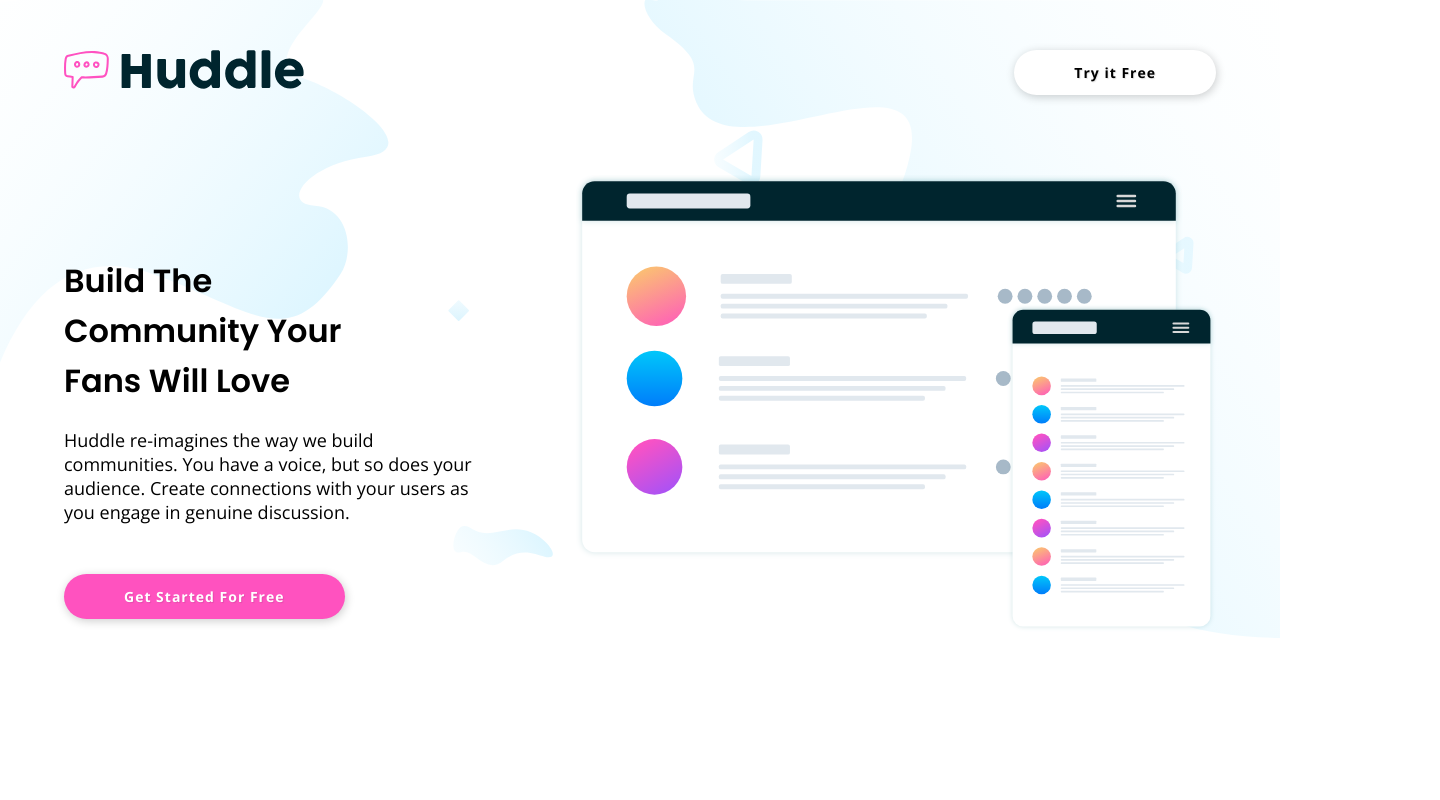
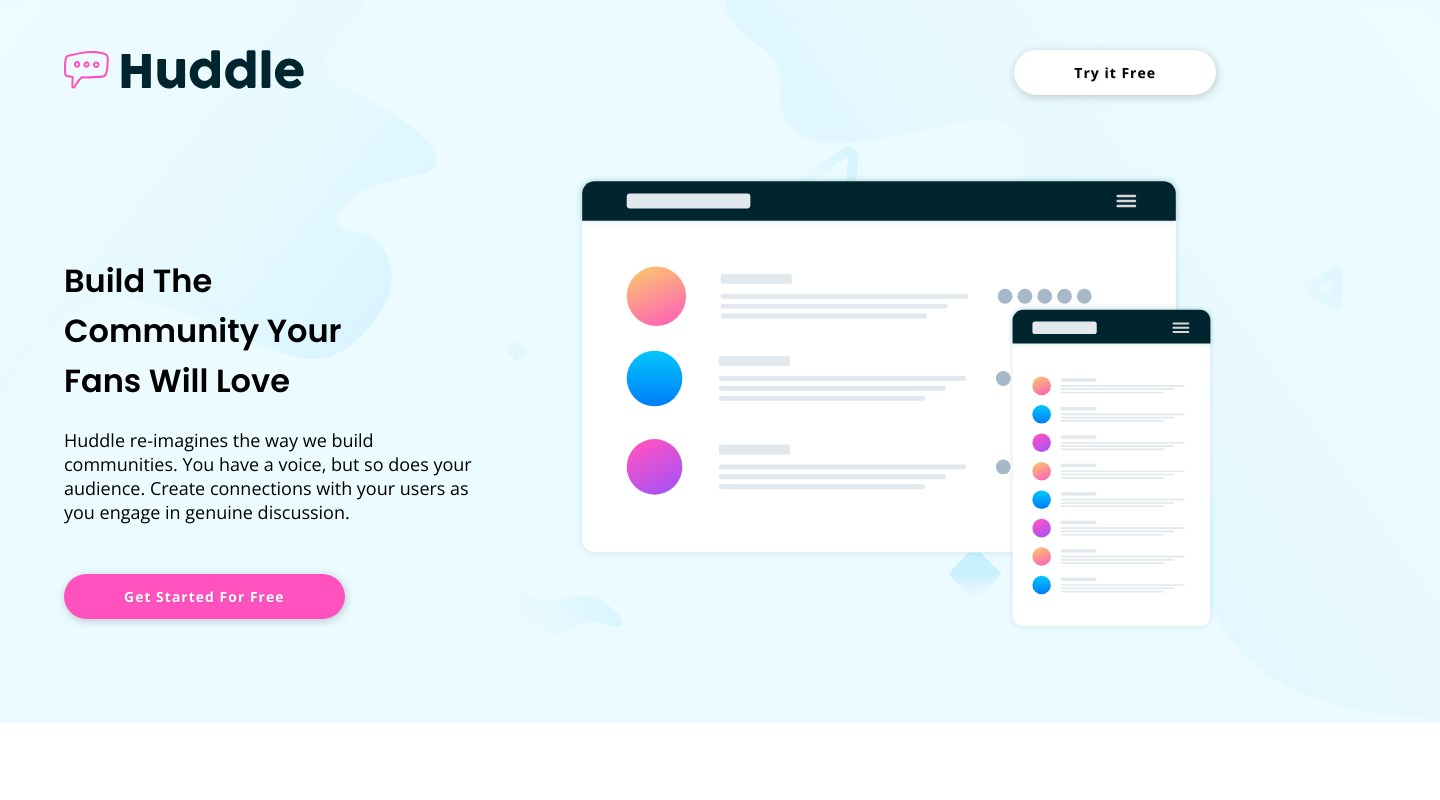
Before and after one commit to diegomouradev/huddle-landing-page-with-alternating-feature-blocks-master, a website: page index.html in a window 1280 px wide. Shown: the top 800 px of the page, 1440 px wide, since content can reach past the window. Drawn offline with nearby package versions, Linux system fonts and the light colour scheme.

Commit message:
background update

```diff
--- a/index.html
+++ b/index.html
@@ -1,5 +1,6 @@
 <!DOCTYPE html>
 <html lang="en">
+
 <head>
   <meta charset="UTF-8">
   <meta name="viewport" content="width=device-width, initial-scale=1.0"> <!-- displays site properly based on user's device -->
@@ -7,7 +8,6 @@
   <link rel="icon" type="image/png" sizes="32x32" href="./images/favicon-32x32.png">
   <link href="https://fonts.googleapis.com/css2?family=Poppins:wght@600&display=swap" rel="stylesheet">
   <link href="https://fonts.googleapis.com/css2?family=Open+Sans:wght@400;700&display=swap" rel="stylesheet">
-  <script src="https://kit.fontawesome.com/64c369e33d.js" crossorigin="anonymous"></script>
   <title>Frontend Mentor | Huddle landing page with alternating feature blocks</title>
 
   <!-- Feel free to remove these styles or customise in your own stylesheet 👍 -->
@@ -19,6 +19,11 @@
 </head>
 
   <body>
+    <div class="background">
+      <img src="images/bg-hero-desktop.svg" alt="">
+    </div>
+
+
     <header class="header">
       <nav class="header-nav">
         <img src="images/logo.svg" class="header-nav__logo" alt="huddle logo">
@@ -179,6 +184,6 @@
       </p>
     </footer>
 
-
+    <!-- <script src="https://kit.fontawesome.com/64c369e33d.js" crossorigin="anonymous"></script> -->
   </body>
 </html>
--- a/sass/base/_base.scss
+++ b/sass/base/_base.scss
@@ -13,10 +13,7 @@
 
 body {
     margin: 0px;
-    background-image: url(../images/bg-hero-desktop.svg);
-    background-repeat: no-repeat;
-    background-size: contain;
-    max-width: 100vw;
+    height: 100%;
     box-sizing: border-box;
     position: relative;
 }
--- a/sass/layout/_home.scss
+++ b/sass/layout/_home.scss
@@ -1,7 +1,15 @@
+.background{
+    background-color: $color-light-cyan;
+    position: absolute;
+    z-index: -200;
+    background-repeat: no-repeat;
+    background-size: cover;
+}
+
 .header{
     width: 90vw;
     margin: 0 auto;
-    margin-top: 5rem;
+    padding: 5rem 5rem;
 
 
     &-nav{
```
Also changed, not shown: css/style.css. Lines whose indentation alone changed are shown as unchanged.
